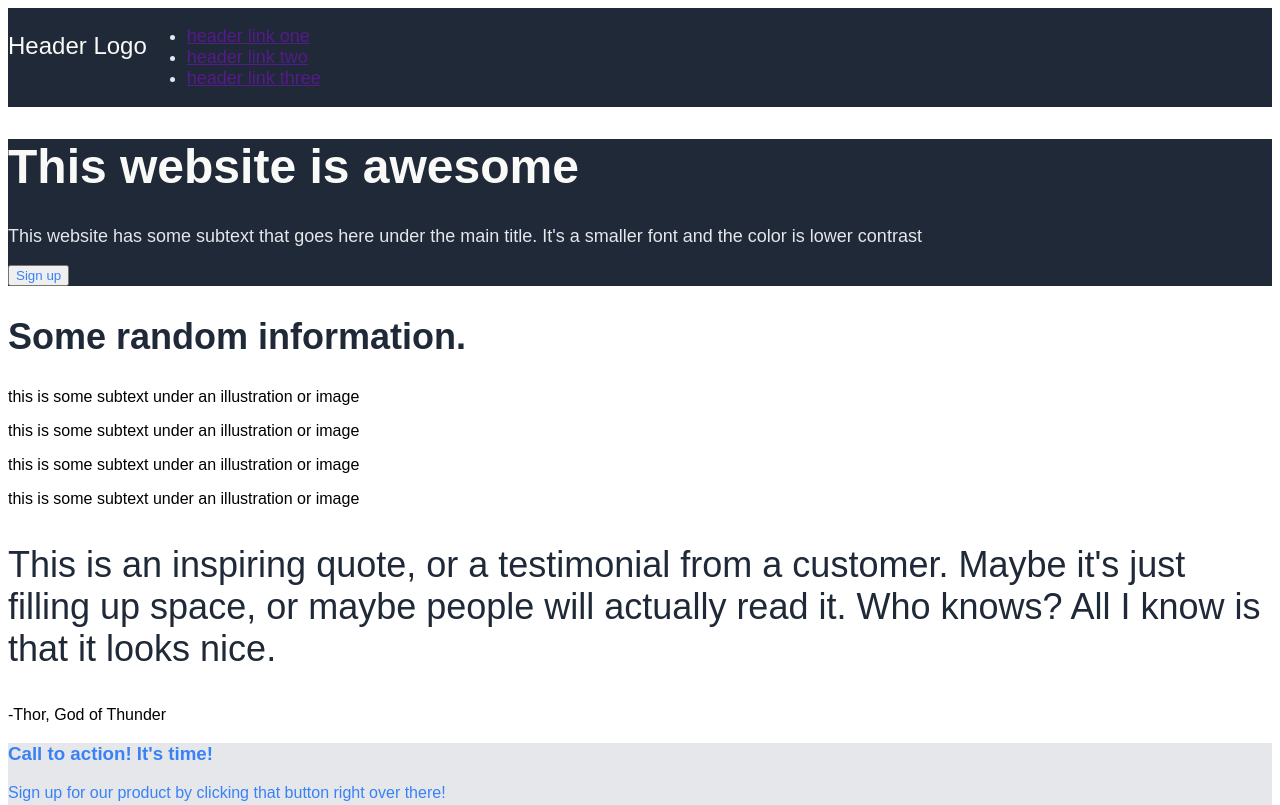
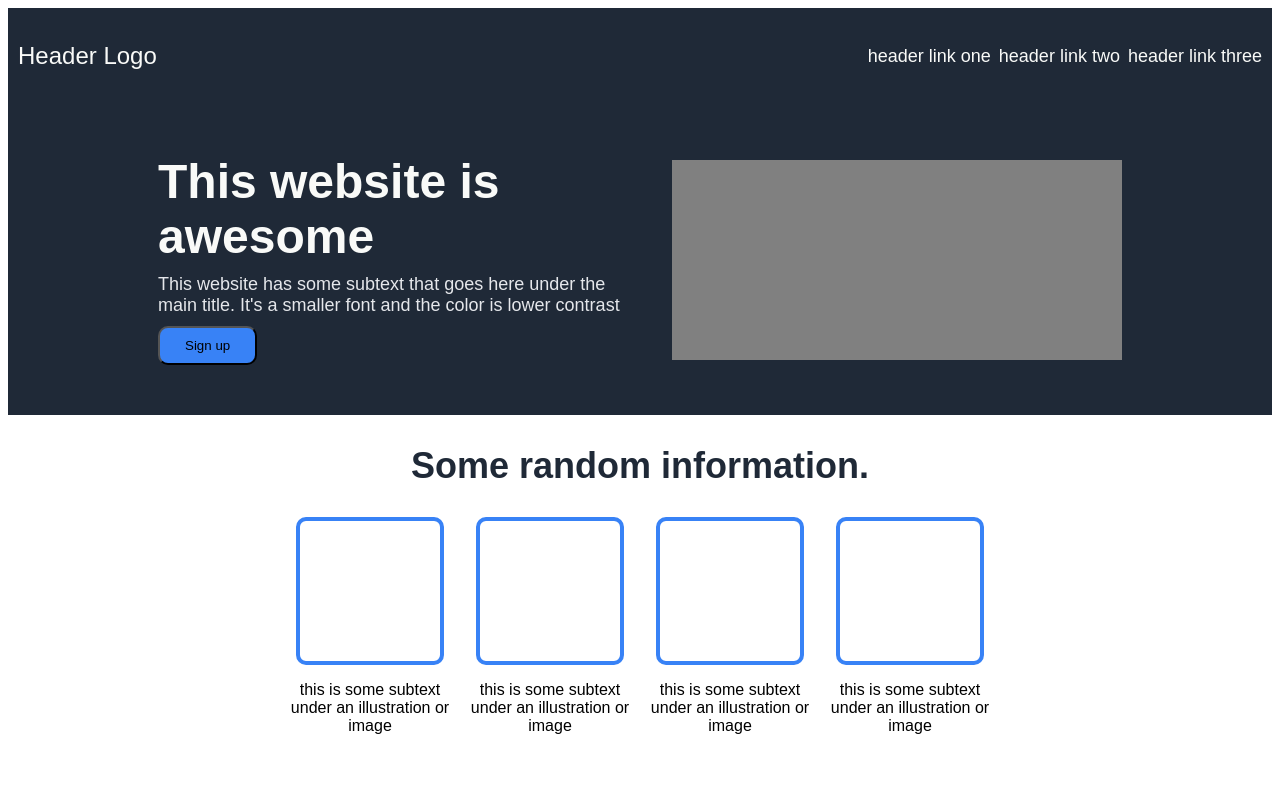
Before and after one commit to Anthony-Ledesma/landing-page_odin-project, a plain HTML site: page index.html in a window 1280 px wide. Shown: the top 805 px of the page. Drawn offline with Linux system fonts and the light colour scheme.

Commit message:
Finish initial styling for sections one and two

```diff
--- a/CSS/styles.css
+++ b/CSS/styles.css
@@ -7,7 +7,21 @@ body {
     color: #F9FAF8;
 }
 
+a {
+    text-decoration: none;
+    color: #F9FAF8;
+}
 
+ul {
+    list-style: none;
+    display: flex;
+    gap: 8px;
+}
+
+button {
+    padding: 10px 25px;
+    border-radius: 10px;
+}
 
 .header,
 .section-one,
@@ -19,6 +33,8 @@ body {
     font-size: 48px;
     font-weight: extra-bold;
     color: #F9FAF8;
+    margin: 0px;
+    padding: 0px;
 }
 
 .nav-links,
@@ -27,15 +43,75 @@ body {
     color: #E5E7EB;
 }
 
+
+.hero-container p {
+    margin: 10px 0px;
+}
+
 button,
 .call-to-action {
-    color: #3882F6;
+    background-color: #3882F6;
+}
+
+
+/* Section 1 */
+.content {
+    display: flex;
+    justify-content: center;
+    align-items: center;
+    gap: 50px;
+    padding: 50px 150px;
+}
+
+.hero-container {
+    flex: 1;
+}
+
+.image-container {
+    flex: 0 0 450px;
+    height: 200px;
+    background-color: gray;
+}
+
+
+/* Section 2 */
+.section-two {
+    height: 400px;
 }
 
 .section-two h2 {
     font-size: 36px;
     font-weight: extra-bold;
     color: #1F2937;
+    text-align: center;
+}
+
+.card {
+    display: flex;
+    flex-direction: column;
+}
+
+.card .square {
+    width: 140px;
+    height: 140px;
+    background-color: white;
+    border: #3882F6 solid 4px;
+    border-radius: 10px;
+    align-self: center;
+}
+
+.card p {
+    text-align: center;
+}
+
+.flex-container {
+    display: flex;
+    justify-content: center;
+    align-items: center;
+}
+
+.flex-container .card {
+    width: 180px;
 }
 
 .section-four {
@@ -50,4 +126,7 @@ button,
 
 .header {
     display: flex;
+    justify-content: space-between;
+    align-items: center;
+    padding: 10px;
 }
--- a/index.html
+++ b/index.html
@@ -9,6 +9,9 @@
 
 <body>
 
+
+
+    <div class="section-one">
         <div class="header">
             <div class="logo"><p>Header Logo</p></div>
             <ul class="nav-links">
@@ -18,14 +21,13 @@
             </ul>
         </div>
 
-    <div class="section-one">
+        <div class="content">
             <div class="hero-container">
                 <h1>This website is awesome</h1>
                 <p>This website has some subtext that goes here under the main title. It's a smaller font and the color is lower contrast</p>
                 <button>Sign up</button>
             </div>
-        <div class="image-container">
-
+            <div class="image-container"></div>
         </div>
     </div>
 
```
Lines whose indentation alone changed are shown as unchanged.
